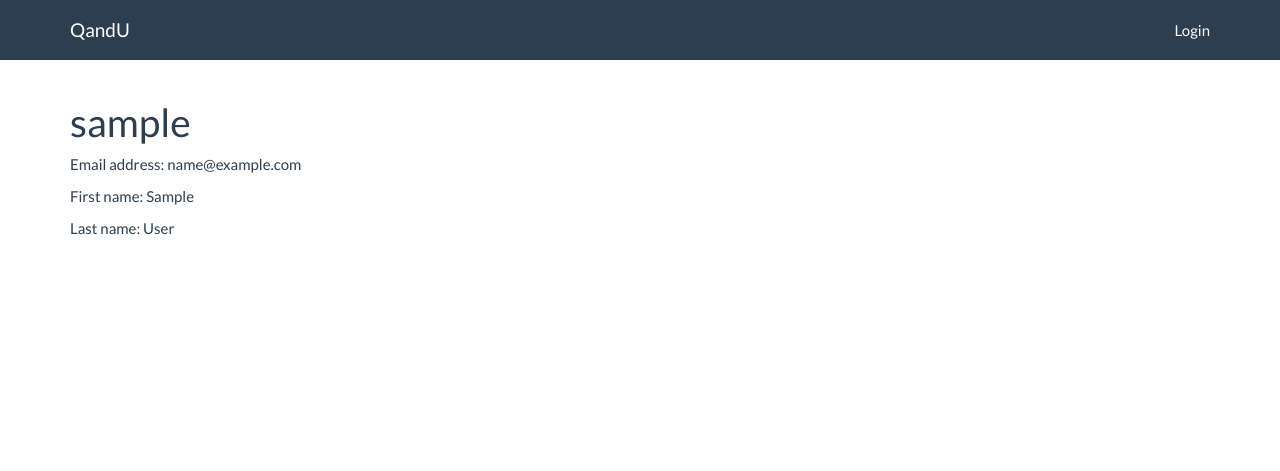
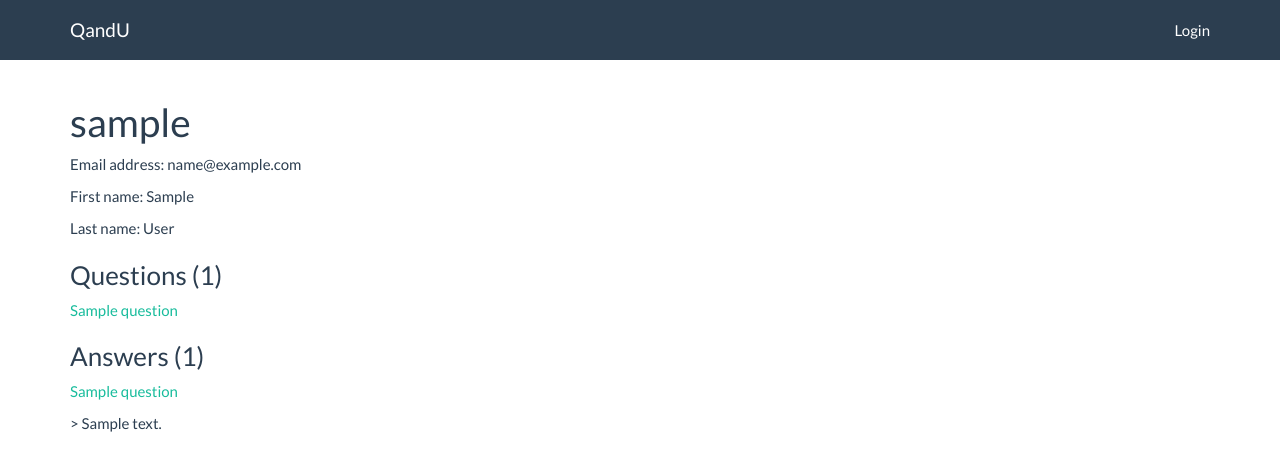
Before and after one commit to mjbowden/qandu_app, a Django app: template qandu_app/templates/user/user_detail.html in a window 1280 px wide. Shown: the top 471 px of the page. Run offline with Django 3.2, Linux system fonts and the light colour scheme; tables that the repository leaves empty hold one stand-in row (values such as "Sample post"); the template is opened without the code that fills it: values that come from a table or form of the project are taken from there, most other values are stand-ins (such as "Sample title", 1, 10 or a date in 2020); some libraries are stand-ins or nearby versions.

Commit message:
Add questions and answers to user profiles

```diff
--- a/qandu_app/templates/user/user_detail.html
+++ b/qandu_app/templates/user/user_detail.html
@@ -4,4 +4,15 @@
 <p>Email address: {{ user_in_view.email }}</p>
 <p>First name: {{ user_in_view.first_name }}</p>
 <p>Last name: {{ user_in_view.last_name }}</p>
+<h3>Questions ({{ questions.count }})</h3>
+{% for question in questions %}
+    <p><a href="{{ question.get_absolute_url }}">{{ question.title }}</a></p>
+{% endfor %}
+<h3>Answers ({{ answers.count }})</h3>
+{% for answer in answers %}
+    <p><a href="{{ answer.question.get_absolute_url }}">{{ answer.question.title }}</a></p>
+    <p>> {{ answer.text }}</p>
+{% endfor %}
+
+
 {% endblock %}
```
Also changed, not shown: qandu_app/core/views.py (+8 -0 lines), 1 other file.
